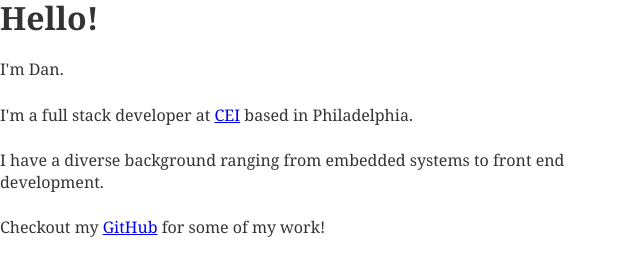
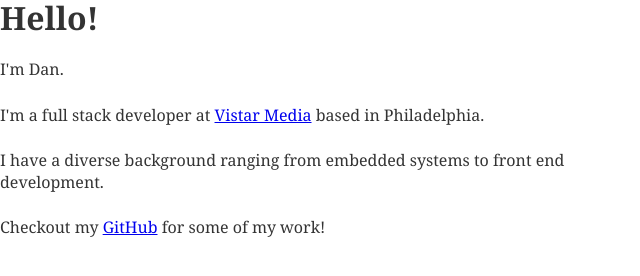
Before and after one commit to djm158/danielmcgrath.xyz, a Gatsby site: page / in a window 1280 px wide. Shown: the whole page, without its empty margins (0-640 px from the left). Built offline with nearby package versions, Linux system fonts and the light colour scheme; Gatsby itself is replaced by a stand-in of ours; some packages are replaced by stand-ins of ours; what typography-theme-lincoln would draw is missing.

Commit message:
update where i work

```diff
--- a/src/pages/index.js
+++ b/src/pages/index.js
@@ -9,7 +9,7 @@ const IndexPage = () => (
       <h1>Hello!</h1>
       <p>I'm Dan.</p>
       <p>
-        I'm a full stack developer at <a href="https://www.ceiamerica.com/">CEI</a> based in Philadelphia.
+        I'm a full stack developer at <a href="https://www.vistarmedia.com/">Vistar Media</a> based in Philadelphia.
     </p>
       <p>
         I have a diverse background ranging from embedded systems to front end
```
